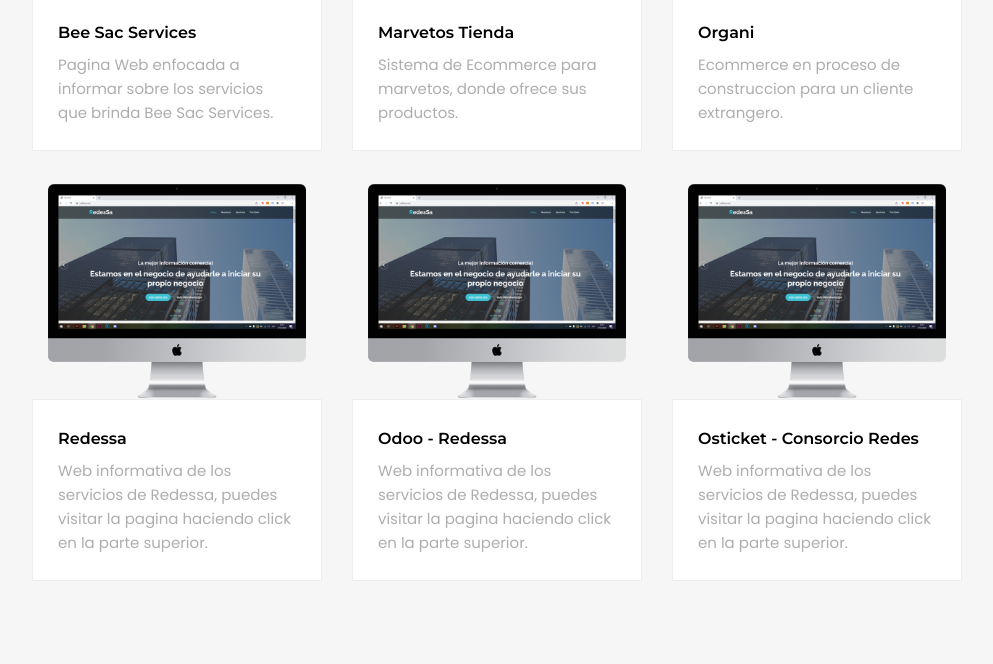
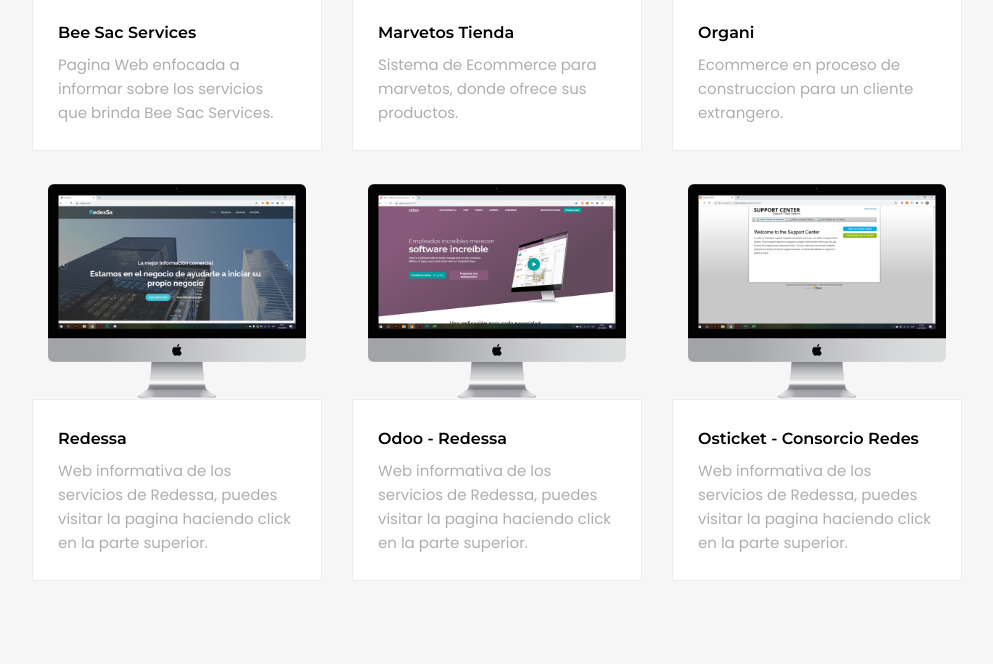
Before and after one commit to jore1903/plantillas, a plain HTML site: page index.html in a window 1280 px wide. Shown: the part 2617-3281 px from the top of the page, without its empty margins (273-1266 px from the left). Drawn offline with Linux system fonts and the light colour scheme.

Commit message:
ggaderian

```diff
--- a/index.html
+++ b/index.html
@@ -251,7 +251,7 @@
                                 </ul>
                             </div>
                         </li>-->
-                        <li><a href="https://api.whatsapp.com/send?phone=51988890806">Contactos</a></li>
+                        <li><a target="blank" href="https://api.whatsapp.com/send?phone=51988890806">Contactos</a></li>
                         <!--<li><a href="https://html.design">Download <i class="fa fa-shopping-bag"></i></a></li>-->
                     </ul>
 
@@ -482,7 +482,7 @@
 
                             <div class="post-media pitem item-w1 item-h1 cat3">
                                 <div class="entry">
-                                    <img src="images/Redessa.png" alt="" class="img-responsive">
+                                    <img src="images/Odoo.png" alt="" class="img-responsive">
                                     <div class="magnifier">
                                         <a class="golink" href="#">
                                            <i class="fa fa-link"></i>
@@ -498,7 +498,7 @@
 
                             <div class="post-media pitem item-w1 item-h1 cat3">
                                 <div class="entry">
-                                    <img src="images/Redessa.png" alt="" class="img-responsive">
+                                    <img src="images/osticket.png" alt="" class="img-responsive">
                                     <div class="magnifier">
                                         <a class="golink" href="#">
                                            <i class="fa fa-link"></i>
```
Also changed, not shown: images/Odoo.png (added), images/osticket.png (added).
